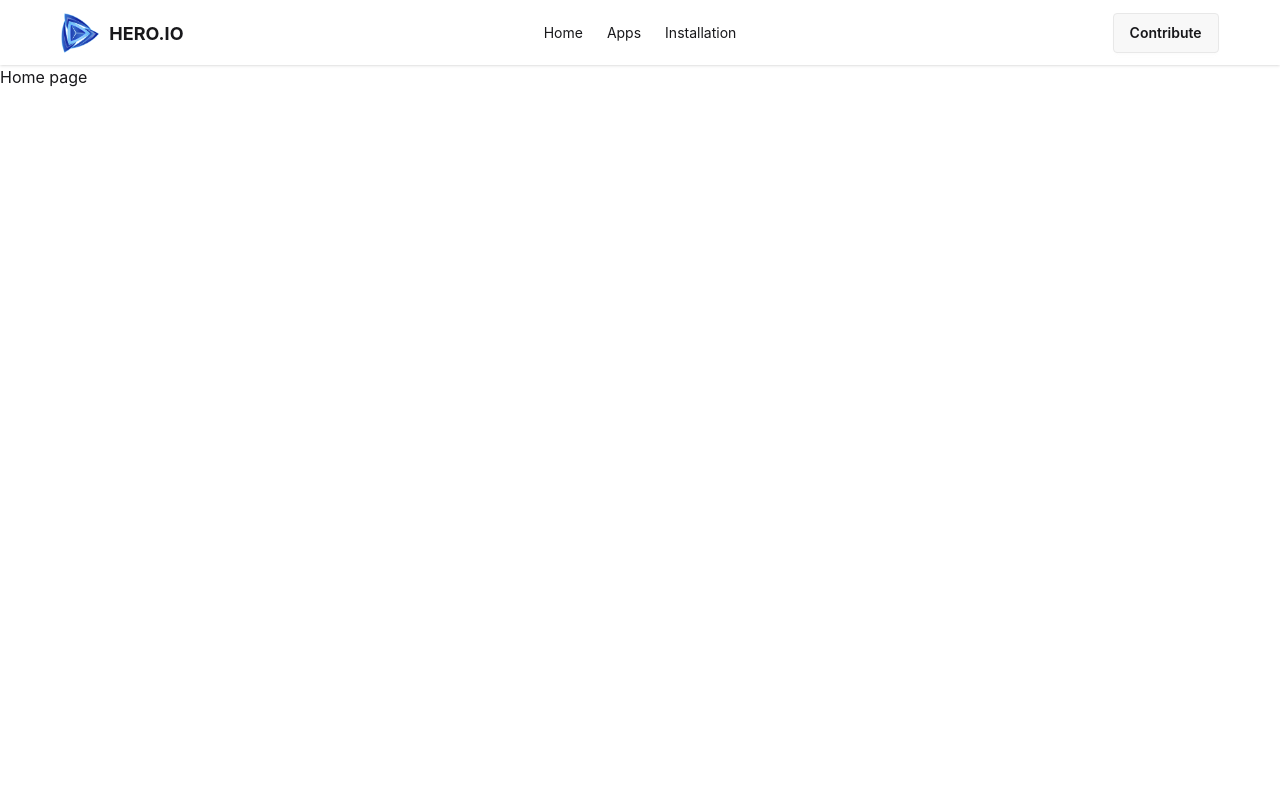
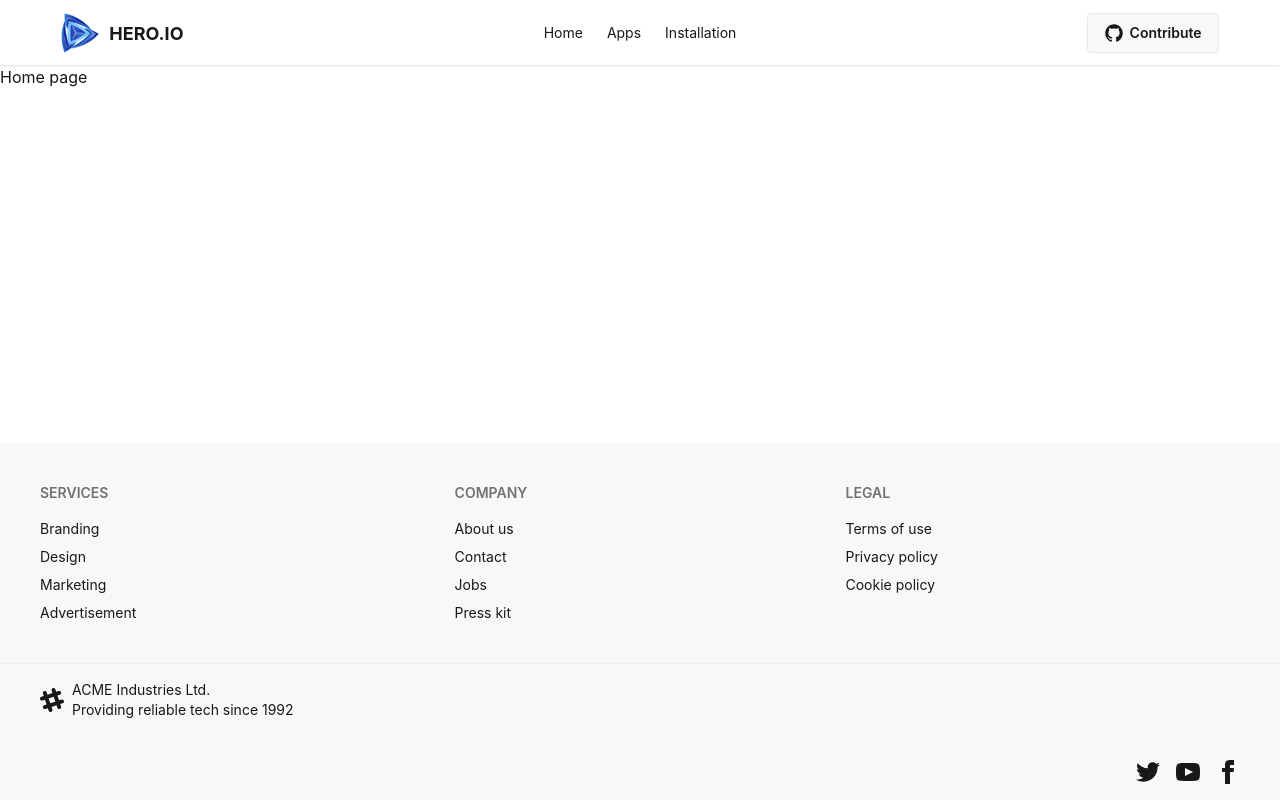
Before and after one commit to kabir-devx/B12-A08-Hero-Apps, a React (Vite) app: page / in a window 1280 px wide. Built offline with nearby package versions, Linux system fonts and the light colour scheme.

Commit message:
Added a Footer

```diff
--- a/package.json
+++ b/package.json
@@ -16,6 +16,7 @@
     "lucide-react": "^0.554.0",
     "react": "^19.2.0",
     "react-dom": "^19.2.0",
+    "react-icons": "^5.5.0",
     "react-router": "^7.9.6",
     "react-toastify": "^11.0.5",
     "recharts": "^3.4.1",
--- /dev/null
+++ b/src/Components/Footer.jsx
@@ -0,0 +1,89 @@
+import { FaFacebookF, FaTwitter, FaInstagram } from "react-icons/fa";
+
+const Footer = () => {
+    return (
+        <div>
+            <footer className="footer sm:footer-horizontal bg-base-200 text-base-content p-10">
+                <nav>
+                    <h6 className="footer-title">Services</h6>
+                    <a className="link link-hover">Branding</a>
+                    <a className="link link-hover">Design</a>
+                    <a className="link link-hover">Marketing</a>
+                    <a className="link link-hover">Advertisement</a>
+                </nav>
+                <nav>
+                    <h6 className="footer-title">Company</h6>
+                    <a className="link link-hover">About us</a>
+                    <a className="link link-hover">Contact</a>
+                    <a className="link link-hover">Jobs</a>
+                    <a className="link link-hover">Press kit</a>
+                </nav>
+                <nav>
+                    <h6 className="footer-title">Legal</h6>
+                    <a className="link link-hover">Terms of use</a>
+                    <a className="link link-hover">Privacy policy</a>
+                    <a className="link link-hover">Cookie policy</a>
+                </nav>
+            </footer>
+            <footer className="footer bg-base-200 text-base-content border-base-300 border-t px-10 py-4">
+                <aside className="grid-flow-col items-center">
+                    <svg
+                        width="24"
+                        height="24"
+                        viewBox="0 0 24 24"
+                        xmlns="http://www.w3.org/2000/svg"
+                        fillRule="evenodd"
+                        clipRule="evenodd"
+                        className="fill-current">
+                        <path
+                            d="M22.672 15.226l-2.432.811.841 2.515c.33 1.019-.209 2.127-1.23 2.456-1.15.325-2.148-.321-2.463-1.226l-.84-2.518-5.013 1.677.84 2.517c.391 1.203-.434 2.542-1.831 2.542-.88 0-1.601-.564-1.86-1.314l-.842-2.516-2.431.809c-1.135.328-2.145-.317-2.463-1.229-.329-1.018.211-2.127 1.231-2.456l2.432-.809-1.621-4.823-2.432.808c-1.355.384-2.558-.59-2.558-1.839 0-.817.509-1.582 1.327-1.846l2.433-.809-.842-2.515c-.33-1.02.211-2.129 1.232-2.458 1.02-.329 2.13.209 2.461 1.229l.842 2.515 5.011-1.677-.839-2.517c-.403-1.238.484-2.553 1.843-2.553.819 0 1.585.509 1.85 1.326l.841 2.517 2.431-.81c1.02-.33 2.131.211 2.461 1.229.332 1.018-.21 2.126-1.23 2.456l-2.433.809 1.622 4.823 2.433-.809c1.242-.401 2.557.484 2.557 1.838 0 .819-.51 1.583-1.328 1.847m-8.992-6.428l-5.01 1.675 1.619 4.828 5.011-1.674-1.62-4.829z"></path>
+                    </svg>
+                    <p>
+                        ACME Industries Ltd.
+                        <br />
+                        Providing reliable tech since 1992
+                    </p>
+                </aside>
+                <nav className="md:place-self-center md:justify-self-end">
+                    <div className="grid grid-flow-col gap-4">
+                        <a>
+                            <svg
+                                xmlns="http://www.w3.org/2000/svg"
+                                width="24"
+                                height="24"
+                                viewBox="0 0 24 24"
+                                className="fill-current">
+                                <path
+                                    d="M24 4.557c-.883.392-1.832.656-2.828.775 1.017-.609 1.798-1.574 2.165-2.724-.951.564-2.005.974-3.127 1.195-.897-.957-2.178-1.555-3.594-1.555-3.179 0-5.515 2.966-4.797 6.045-4.091-.205-7.719-2.165-10.148-5.144-1.29 2.213-.669 5.108 1.523 6.574-.806-.026-1.566-.247-2.229-.616-.054 2.281 1.581 4.415 3.949 4.89-.693.188-1.452.232-2.224.084.626 1.956 2.444 3.379 4.6 3.419-2.07 1.623-4.678 2.348-7.29 2.04 2.179 1.397 4.768 2.212 7.548 2.212 9.142 0 14.307-7.721 13.995-14.646.962-.695 1.797-1.562 2.457-2.549z"></path>
+                            </svg>
+                        </a>
+                        <a>
+                            <svg
+                                xmlns="http://www.w3.org/2000/svg"
+                                width="24"
+                                height="24"
+                                viewBox="0 0 24 24"
+                                className="fill-current">
+                                <path
+                                    d="M19.615 3.184c-3.604-.246-11.631-.245-15.23 0-3.897.266-4.356 2.62-4.385 8.816.029 6.185.484 8.549 4.385 8.816 3.6.245 11.626.246 15.23 0 3.897-.266 4.356-2.62 4.385-8.816-.029-6.185-.484-8.549-4.385-8.816zm-10.615 12.816v-8l8 3.993-8 4.007z"></path>
+                            </svg>
+                        </a>
+                        <a>
+                            <svg
+                                xmlns="http://www.w3.org/2000/svg"
+                                width="24"
+                                height="24"
+                                viewBox="0 0 24 24"
+                                className="fill-current">
+                                <path
+                                    d="M9 8h-3v4h3v12h5v-12h3.642l.358-4h-4v-1.667c0-.955.192-1.333 1.115-1.333h2.885v-5h-3.808c-3.596 0-5.192 1.583-5.192 4.615v3.385z"></path>
+                            </svg>
+                        </a>
+                    </div>
+                </nav>
+            </footer>
+        </div>
+    );
+};
+
+export default Footer;
--- a/src/Components/Navbar.jsx
+++ b/src/Components/Navbar.jsx
@@ -1,4 +1,5 @@
 import React from 'react';
+import { IoLogoGithub } from 'react-icons/io';
 import { Link } from 'react-router';
 
 const Navbar = () => {
@@ -31,7 +32,10 @@
                     </ul>
                 </div>
                 <div className="navbar-end">
-                    <Link to='' className="btn">Contribute</Link>
+                    <div className='flex items-center btn'>
+                        <IoLogoGithub size={20} />
+                        <Link to='https://github.com/kabir-devx' target="_blank">Contribute</Link>
+                   </div>
                 </div>
             </div>
         </div>
--- a/src/Layouts/MainLayouts.jsx
+++ b/src/Layouts/MainLayouts.jsx
@@ -1,5 +1,6 @@
 import { Outlet } from "react-router";
 import Navbar from "../Components/Navbar";
+import Footer from "../Components/Footer";
 
 const MainLayout = () => {
     return (
@@ -8,7 +9,7 @@
             <div className='flex-1'>
                 <Outlet />
             </div>
-
+            <Footer />
         </div>
     );
 };
```
Also changed, not shown: 1 other file (tests, documents, lock files or other folders).
